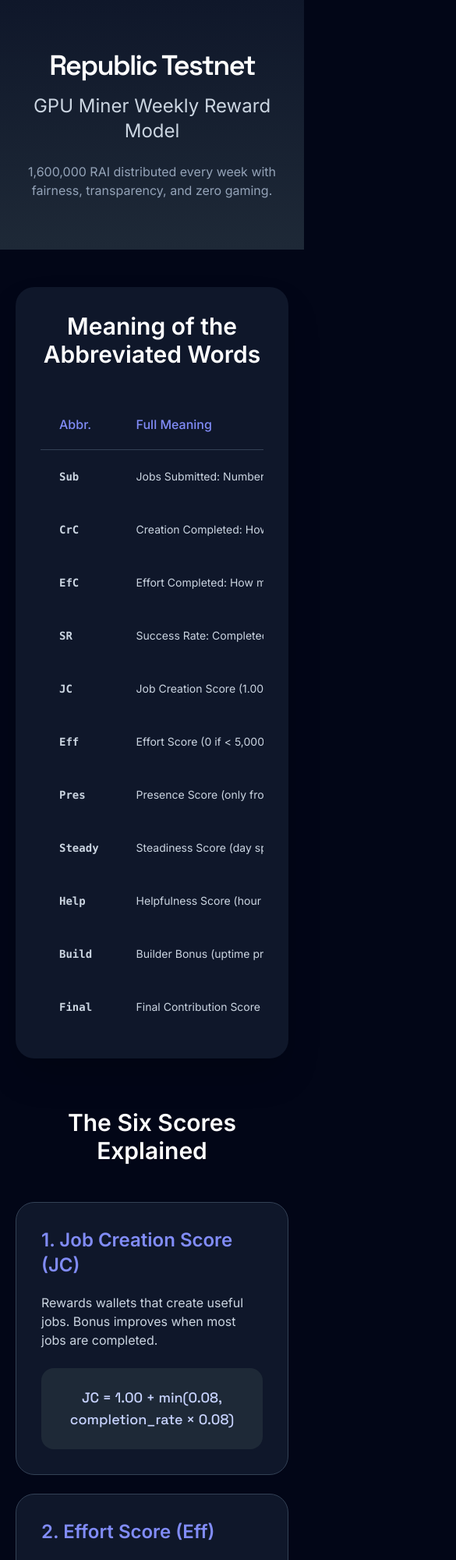
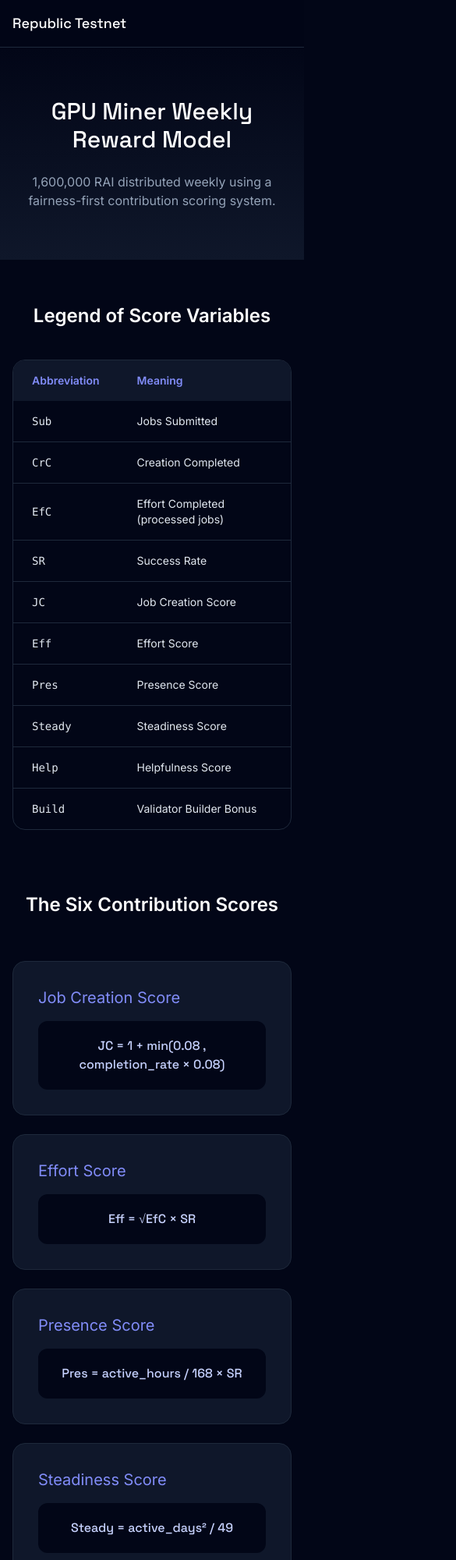
Before and after one commit to geofvn/Republic-gpuminer-rewardcal, a plain HTML site: page index.html in a window 390 px wide. Shown: the top 2000 px of the page at 78% size, 585 px wide, since content can reach past the window. Drawn offline with nearby package versions, Linux system fonts and the light colour scheme.

Commit message:
Upgrade responsive documentation layout

```diff
--- a/index.html
+++ b/index.html
@@ -4,273 +4,408 @@
 <head>
   <meta charset="UTF-8">
   <meta name="viewport" content="width=device-width, initial-scale=1.0">
+
   <title>Republic Testnet • Reward Model</title>
+
   <script src="https://cdn.tailwindcss.com"></script>
+
   <link href="https://cdnjs.cloudflare.com/ajax/libs/font-awesome/6.5.0/css/all.min.css" rel="stylesheet">
+
   <style>
     @import url('https://fonts.googleapis.com/css2?family=Inter:wght@400;500;600&family=Space+Grotesk:wght@500;600&display=swap');
 
     body {
-      font-family: 'Inter', system-ui, sans-serif;
+      font-family: Inter, system-ui;
     }
 
     .title-font {
-      font-family: 'Space Grotesk', sans-serif;
+      font-family: "Space Grotesk";
     }
 
     .hero-bg {
-      background: linear-gradient(to bottom, #0f172a, #1e2937);
+      background: linear-gradient(to bottom, #020617, #0f172a);
+    }
+
+    .math {
+      font-family: "Space Grotesk";
+      background: #020617;
+      color: #c7d2fe;
     }
 
     .score-card {
-      transition: all 0.4s cubic-bezier(0.4, 0, 0.2, 1);
+      transition: .35s ease;
     }
 
     .score-card:hover {
       transform: translateY(-6px);
-      box-shadow: 0 20px 25px -5px rgb(0 0 0 / 0.2);
+      box-shadow: 0 20px 40px rgba(0, 0, 0, .45);
     }
 
-    .math {
-      font-family: 'Space Grotesk', sans-serif;
-      background: #1e2937;
-      color: #c7d2fe;
-      transition: all 0.4s ease;
+    .fade {
+      opacity: 0;
+      transform: translateY(20px);
+      animation: fadeUp .8s forwards;
     }
 
-    .math:hover {
-      transform: scale(1.03);
-      background: #312e81;
-    }
-
-    .fade-slide {
-      opacity: 0;
-      transform: translateY(30px);
-      animation: fadeSlideUp 0.8s forwards;
-    }
-
-    @keyframes fadeSlideUp {
+    @keyframes fadeUp {
       to {
         opacity: 1;
         transform: translateY(0);
       }
-    }
-
-    .formula-box {
-      transition: all 0.5s cubic-bezier(0.34, 1.56, 0.64, 1);
-    }
-
-    .formula-box:hover {
-      transform: scale(1.05);
-      box-shadow: 0 0 0 4px rgba(129, 140, 248, 0.3);
     }
   </style>
 </head>
 
 <body class="bg-slate-950 text-slate-200">
 
-  <!-- Hero -->
-  <div class="hero-bg py-16 md:py-24">
-    <div class="max-w-5xl mx-auto px-6 text-center">
-      <h1 class="title-font text-4xl md:text-5xl lg:text-6xl font-semibold tracking-tighter text-white mb-4 fade-slide">
+  <!-- NAVBAR -->
+
+  <header class="sticky top-0 backdrop-blur-lg bg-slate-950/80 border-b border-slate-800 z-50">
+
+    <div class="max-w-7xl mx-auto px-4 sm:px-6 lg:px-8 py-4 flex justify-between items-center">
+
+      <h1 class="title-font text-lg sm:text-xl text-white">
         Republic Testnet
       </h1>
-      <p class="text-2xl md:text-3xl font-light text-slate-300 fade-slide" style="animation-delay: 200ms">
-        GPU Miner Weekly Reward Model
-      </p>
-      <p class="mt-6 text-base md:text-lg text-slate-400 max-w-2xl mx-auto fade-slide" style="animation-delay: 400ms">
-        1,600,000 RAI distributed every week with fairness, transparency, and zero gaming.
-      </p>
-    </div>
+
+      <nav class="hidden md:flex gap-6 text-sm text-slate-400">
+
+        <a href="#legend" class="hover:text-indigo-400">Legend</a>
+
+        <a href="#scores" class="hover:text-indigo-400">Scores</a>
+
+        <a href="#formula" class="hover:text-indigo-400">Formula</a>
+
+        <a href="#script" class="hover:text-indigo-400">Run Script</a>
+
+      </nav>
+
     </div>
 
-  <div class="max-w-6xl mx-auto px-5 md:px-6 py-12 md:py-20">
+  </header>
 
-    <!-- Legend Table -->
-    <div class="bg-slate-900 rounded-3xl shadow-2xl p-8 md:p-14 mb-16">
-      <h2 class="text-3xl md:text-4xl font-semibold text-center mb-10 text-white fade-slide">
-        Meaning of the Abbreviated Words
+  <!-- HERO -->
+
+  <section class="hero-bg py-16 sm:py-20 lg:py-28 text-center">
+
+    <div class="max-w-5xl mx-auto px-4 sm:px-6">
+
+      <h1 class="title-font text-3xl sm:text-4xl md:text-5xl lg:text-6xl text-white fade">
+
+        GPU Miner Weekly Reward Model
+
+      </h1>
+
+      <p class="mt-6 text-base sm:text-lg text-slate-400 max-w-2xl mx-auto fade">
+
+        1,600,000 RAI distributed weekly using a fairness-first contribution scoring system.
+
+      </p>
+
+    </div>
+
+  </section>
+
+  <!-- CONTENT -->
+
+  <main class="max-w-7xl mx-auto px-4 sm:px-6 lg:px-8 py-14 sm:py-20">
+
+    <!-- LEGEND -->
+
+    <section id="legend" class="mb-20">
+
+      <h2 class="text-2xl sm:text-3xl font-semibold text-white mb-10 text-center">
+
+        Legend of Score Variables
+
       </h2>
 
-      <div class="overflow-x-auto">
-        <table class="w-full min-w-[640px] text-left">
-          <thead>
-            <tr class="border-b border-slate-700">
-              <th class="py-5 px-6 font-medium text-indigo-400 w-24">Abbr.</th>
-              <th class="py-5 px-6 font-medium text-indigo-400">Full Meaning</th>
+      <div class="overflow-x-auto rounded-2xl border border-slate-800">
+
+        <table class="w-full text-sm sm:text-base">
+
+          <thead class="bg-slate-900">
+
+            <tr>
+
+              <th class="px-6 py-4 text-indigo-400 text-left">Abbreviation</th>
+
+              <th class="px-6 py-4 text-indigo-400 text-left">Meaning</th>
+
             </tr>
+
           </thead>
-          <tbody class="text-slate-300 text-sm md:text-base">
-            <tr class="hover:bg-slate-800/70 rounded-xl transition-all">
-              <td class="py-6 px-6 font-mono font-semibold">Sub</td>
-              <td class="py-6 px-6">Jobs Submitted: Number of jobs this wallet created</td>
+
+          <tbody class="divide-y divide-slate-800">
+
+            <tr>
+
+              <td class="px-6 py-4 font-mono">Sub</td>
+
+              <td class="px-6 py-4">Jobs Submitted</td>
+
             </tr>
-            <tr class="hover:bg-slate-800/70 rounded-xl transition-all">
-              <td class="py-6 px-6 font-mono font-semibold">CrC</td>
-              <td class="py-6 px-6">Creation Completed: How many created jobs reached COMPLETED</td>
+
+            <tr>
+
+              <td class="px-6 py-4 font-mono">CrC</td>
+
+              <td class="px-6 py-4">Creation Completed</td>
+
             </tr>
-            <tr class="hover:bg-slate-800/70 rounded-xl transition-all">
-              <td class="py-6 px-6 font-mono font-semibold">EfC</td>
-              <td class="py-6 px-6">Effort Completed: How many jobs processed on GPU with result submitted</td>
+
+            <tr>
+
+              <td class="px-6 py-4 font-mono">EfC</td>
+
+              <td class="px-6 py-4">Effort Completed (processed jobs)</td>
+
             </tr>
-            <tr class="hover:bg-slate-800/70 rounded-xl transition-all">
-              <td class="py-6 px-6 font-mono font-semibold">SR</td>
-              <td class="py-6 px-6">Success Rate: Completed / Attempted as processor</td>
+
+            <tr>
+
+              <td class="px-6 py-4 font-mono">SR</td>
+
+              <td class="px-6 py-4">Success Rate</td>
+
             </tr>
-            <tr class="hover:bg-slate-800/70 rounded-xl transition-all">
-              <td class="py-6 px-6 font-mono font-semibold">JC</td>
-              <td class="py-6 px-6">Job Creation Score (1.00 – 1.08)</td>
+
+            <tr>
+
+              <td class="px-6 py-4 font-mono">JC</td>
+
+              <td class="px-6 py-4">Job Creation Score</td>
+
             </tr>
-            <tr class="hover:bg-slate-800/70 rounded-xl transition-all">
-              <td class="py-6 px-6 font-mono font-semibold">Eff</td>
-              <td class="py-6 px-6">Effort Score (0 if &lt; 5,000 processed jobs)</td>
+
+            <tr>
+
+              <td class="px-6 py-4 font-mono">Eff</td>
+
+              <td class="px-6 py-4">Effort Score</td>
+
             </tr>
-            <tr class="hover:bg-slate-800/70 rounded-xl transition-all">
-              <td class="py-6 px-6 font-mono font-semibold">Pres</td>
-              <td class="py-6 px-6">Presence Score (only from processed jobs)</td>
+
+            <tr>
+
+              <td class="px-6 py-4 font-mono">Pres</td>
+
+              <td class="px-6 py-4">Presence Score</td>
+
             </tr>
-            <tr class="hover:bg-slate-800/70 rounded-xl transition-all">
-              <td class="py-6 px-6 font-mono font-semibold">Steady</td>
-              <td class="py-6 px-6">Steadiness Score (day spread × longest streak)</td>
+
+            <tr>
+
+              <td class="px-6 py-4 font-mono">Steady</td>
+
+              <td class="px-6 py-4">Steadiness Score</td>
+
             </tr>
-            <tr class="hover:bg-slate-800/70 rounded-xl transition-all">
-              <td class="py-6 px-6 font-mono font-semibold">Help</td>
-              <td class="py-6 px-6">Helpfulness Score (hour spread × success rate, min 5k jobs)</td>
+
+            <tr>
+
+              <td class="px-6 py-4 font-mono">Help</td>
+
+              <td class="px-6 py-4">Helpfulness Score</td>
+
             </tr>
-            <tr class="hover:bg-slate-800/70 rounded-xl transition-all">
-              <td class="py-6 px-6 font-mono font-semibold">Build</td>
-              <td class="py-6 px-6">Builder Bonus (uptime proxy + contribution share)</td>
+
+            <tr>
+
+              <td class="px-6 py-4 font-mono">Build</td>
+
+              <td class="px-6 py-4">Validator Builder Bonus</td>
+
             </tr>
-            <tr class="hover:bg-slate-800/70 rounded-xl transition-all">
-              <td class="py-6 px-6 font-mono font-semibold">Final</td>
-              <td class="py-6 px-6">Final Contribution Score (used for RAI allocation)</td>
-            </tr>
+
           </tbody>
+
         </table>
-      </div>
+
       </div>
 
-    <!-- The Six Scores -->
-    <h2 class="text-3xl md:text-4xl font-semibold text-center mb-12 text-white fade-slide">The Six Scores Explained</h2>
+    </section>
 
-    <div class="grid md:grid-cols-2 gap-6 md:gap-10">
-      <div class="score-card bg-slate-900 rounded-3xl p-8 border border-slate-700 hover:border-indigo-400">
-        <h3 class="text-2xl font-semibold text-indigo-400 mb-5">1. Job Creation Score (JC)</h3>
-        <p class="text-slate-300 mb-6 text-base">Rewards wallets that create useful jobs. Bonus improves when most jobs
-          are completed.</p>
-        <div class="math p-6 rounded-2xl text-center text-lg">JC = 1.00 + min(0.08, completion_rate × 0.08)</div>
+    <!-- SCORES -->
+
+    <section id="scores">
+
+      <h2 class="text-2xl sm:text-3xl font-semibold text-white text-center mb-14">
+
+        The Six Contribution Scores
+
+      </h2>
+
+      <div class="grid grid-cols-1 sm:grid-cols-2 lg:grid-cols-3 gap-6">
+
+        <!-- CARD -->
+
+        <div class="score-card bg-slate-900 p-8 rounded-2xl border border-slate-800">
+
+          <h3 class="text-indigo-400 text-xl mb-4">
+
+            Job Creation Score
+
+          </h3>
+
+          <div class="math p-5 rounded-xl text-center break-words">
+
+            JC = 1 + min(0.08 , completion_rate × 0.08)
+
           </div>
 
-      <div class="score-card bg-slate-900 rounded-3xl p-8 border border-slate-700 hover:border-indigo-400">
-        <h3 class="text-2xl font-semibold text-indigo-400 mb-5">2. Effort Score (Eff)</h3>
-        <p class="text-slate-300 mb-6 text-base">Rewards actual GPU processing. Only counts fully processed jobs with
-          result submitted.</p>
-        <div class="math p-6 rounded-2xl text-center text-lg">Eff = √(EfC) × SR<br><span
-            class="text-xs text-slate-400">(0 if &lt; 5,000 processed jobs)</span></div>
         </div>
 
-      <div class="score-card bg-slate-900 rounded-3xl p-8 border border-slate-700 hover:border-indigo-400">
-        <h3 class="text-2xl font-semibold text-indigo-400 mb-5">3. Presence Score (Pres)</h3>
-        <p class="text-slate-300 mb-6 text-base">Rewards consistent online time while processing jobs.</p>
-        <div class="math p-6 rounded-2xl text-center text-lg">Pres = (unique active hours / 168) × SR</div>
+        <div class="score-card bg-slate-900 p-8 rounded-2xl border border-slate-800">
+
+          <h3 class="text-indigo-400 text-xl mb-4">
+
+            Effort Score
+
+          </h3>
+
+          <div class="math p-5 rounded-xl text-center">
+
+            Eff = √EfC × SR
+
           </div>
 
-      <div class="score-card bg-slate-900 rounded-3xl p-8 border border-slate-700 hover:border-indigo-400">
-        <h3 class="text-2xl font-semibold text-indigo-400 mb-5">4. Steadiness Score (Steady)</h3>
-        <p class="text-slate-300 mb-6 text-base">Rewards activity spread across days with bonus for consecutive streaks.
-        </p>
-        <div class="math p-6 rounded-2xl text-center text-lg">Steady = (unique active days / 7) × (longest streak / 7)
-        </div>
         </div>
 
-      <div class="score-card bg-slate-900 rounded-3xl p-8 border border-slate-700 hover:border-indigo-400">
-        <h3 class="text-2xl font-semibold text-indigo-400 mb-5">5. Helpfulness Score (Help)</h3>
-        <p class="text-slate-300 mb-6 text-base">Rewards activity spread across different hours of the day.</p>
-        <div class="math p-6 rounded-2xl text-center text-lg">Help = 1.00 + (unique hours / 24) × 0.25 × SR</div>
+        <div class="score-card bg-slate-900 p-8 rounded-2xl border border-slate-800">
+
+          <h3 class="text-indigo-400 text-xl mb-4">
+
+            Presence Score
+
+          </h3>
+
+          <div class="math p-5 rounded-xl text-center">
+
+            Pres = active_hours / 168 × SR
+
           </div>
 
-      <div class="score-card bg-slate-900 rounded-3xl p-8 border border-slate-700 hover:border-indigo-400">
-        <h3 class="text-2xl font-semibold text-indigo-400 mb-5">6. Builder Bonus (Build)</h3>
-        <p class="text-slate-300 mb-6 text-base">Rewards validators who also contribute GPU work.</p>
-        <div class="math p-6 rounded-2xl text-center text-lg">Build = 1.00 + (uptime proxy × 0.05) + (contribution share
-          × 0.05)</div>
-      </div>
         </div>
 
-    <!-- Final Score -->
-    <div class="mt-20 bg-slate-900 rounded-3xl p-10 md:p-16 text-center border border-slate-700">
-      <h2 class="text-3xl md:text-4xl font-semibold mb-8 text-white">Final Contribution Score</h2>
+        <div class="score-card bg-slate-900 p-8 rounded-2xl border border-slate-800">
 
-      <div
-        class="formula-box mx-auto max-w-lg bg-slate-950 rounded-3xl p-8 md:p-12 border border-indigo-500/30 hover:border-indigo-400">
-        <div id="finalFormula" class="text-3xl md:text-4xl font-light text-indigo-200 leading-relaxed">
-          Final = Eff × JC × Pres × Steady × Help × Build
-        </div>
+          <h3 class="text-indigo-400 text-xl mb-4">
+
+            Steadiness Score
+
+          </h3>
+
+          <div class="math p-5 rounded-xl text-center">
+
+            Steady = active_days² / 49
+
           </div>
 
-      <p class="mt-10 text-base md:text-lg text-slate-400 max-w-2xl mx-auto">
-        This final score determines each miner's share of the 1,600,000 RAI weekly pool.
-      </p>
         </div>
 
-    <!-- How to Run -->
-    <div class="mt-20 bg-slate-900 rounded-3xl p-8 md:p-14">
-      <h2 class="text-3xl font-semibold text-center mb-10 text-white">How to Run the Payout Script</h2>
-      <div class="max-w-2xl mx-auto space-y-10">
-        <div class="flex flex-col md:flex-row gap-6 items-start">
-          <div
-            class="w-10 h-10 rounded-2xl bg-indigo-500/10 flex items-center justify-center text-2xl text-indigo-400 shrink-0">
-            1</div>
-          <div class="flex-1">
-            <h3 class="font-medium mb-2">Clone the repository</h3>
-            <pre
-              class="bg-black text-emerald-400 p-5 rounded-2xl font-mono text-sm overflow-x-auto">git clone https://github.com/geofvn/Republic-gpuminer-rewardcal.git</pre>
-          </div>
+        <div class="score-card bg-slate-900 p-8 rounded-2xl border border-slate-800">
+
+          <h3 class="text-indigo-400 text-xl mb-4">
+
+            Helpfulness Score
+
+          </h3>
+
+          <div class="math p-5 rounded-xl text-center">
+
+            Help = 1 + hours / 24 × 0.25 × SR
+
           </div>
 
-        <div class="flex flex-col md:flex-row gap-6 items-start">
-          <div
-            class="w-10 h-10 rounded-2xl bg-indigo-500/10 flex items-center justify-center text-2xl text-indigo-400 shrink-0">
-            2</div>
-          <div class="flex-1">
-            <h3 class="font-medium mb-2">Install dependencies</h3>
-            <pre
-              class="bg-black text-emerald-400 p-5 rounded-2xl font-mono text-sm">pip install -r requirements.txt</pre>
-          </div>
         </div>
 
-        <div class="flex flex-col md:flex-row gap-6 items-start">
-          <div
-            class="w-10 h-10 rounded-2xl bg-indigo-500/10 flex items-center justify-center text-2xl text-indigo-400 shrink-0">
-            3</div>
-          <div class="flex-1">
-            <h3 class="font-medium mb-2">Run the script</h3>
-            <pre class="bg-black text-emerald-400 p-5 rounded-2xl font-mono text-sm">python3 weekly_payout.py</pre>
-          </div>
-        </div>
-      </div>
+        <div class="score-card bg-slate-900 p-8 rounded-2xl border border-slate-800">
+
+          <h3 class="text-indigo-400 text-xl mb-4">
+
+            Builder Bonus
+
+          </h3>
+
+          <div class="math p-5 rounded-xl text-center">
+
+            Build = 1 + uptime × 0.05 + share × 0.05
+
           </div>
 
-    <div class="text-center mt-16 text-slate-500 text-sm">
-      Made with transparency and fairness for the Republic community • March 2026
-    </div>
         </div>
 
-  <script>
-    window.addEventListener('load', () => {
-      document.querySelectorAll('.fade-slide').forEach((el, i) => {
-        el.style.animationDelay = (i * 80) + 'ms';
-      });
-    });
+      </div>
 
-    const formula = document.getElementById('finalFormula');
-    formula.addEventListener('mouseenter', () => {
-      formula.style.transform = 'scale(1.08)';
-    });
-    formula.addEventListener('mouseleave', () => {
-      formula.style.transform = 'scale(1)';
-    });
-  </script>
+    </section>
+
+    <!-- FINAL FORMULA -->
+
+    <section id="formula" class="mt-24 text-center">
+
+      <h2 class="text-2xl sm:text-3xl font-semibold text-white mb-10">
+
+        Final Contribution Formula
+
+      </h2>
+
+      <div class="math text-lg sm:text-2xl md:text-3xl px-6 py-8 rounded-2xl inline-block break-words">
+
+        Final = Eff × JC × Pres × Steady × Help × Build
+
+      </div>
+
+      <p class="mt-6 text-slate-400 max-w-xl mx-auto">
+
+        Determines each wallet’s share of the weekly 1,600,000 RAI pool.
+
+      </p>
+
+    </section>
+
+    <!-- SCRIPT -->
+
+    <section id="script" class="mt-24">
+
+      <h2 class="text-2xl sm:text-3xl text-white text-center mb-10">
+
+        Run the Weekly Payout Script
+
+      </h2>
+
+      <div class="space-y-8 max-w-xl mx-auto">
+
+        <pre class="bg-black text-emerald-400 text-xs sm:text-sm p-5 rounded-xl overflow-x-auto">
+
+git clone https://github.com/geofvn/Republic-gpuminer-rewardcal.git
+
+</pre>
+
+        <pre class="bg-black text-emerald-400 text-xs sm:text-sm p-5 rounded-xl overflow-x-auto">
+
+pip install -r requirements.txt
+
+</pre>
+
+        <pre class="bg-black text-emerald-400 text-xs sm:text-sm p-5 rounded-xl overflow-x-auto">
+
+python3 weekly_payout.py
+
+</pre>
+
+      </div>
+
+    </section>
+
+  </main>
+
+  <footer class="text-center text-slate-500 text-sm pb-12">
+
+    Republic Testnet • March 2026
+
+  </footer>
+
 </body>
 
 </html>
```
Lines whose indentation alone changed are shown as unchanged.
